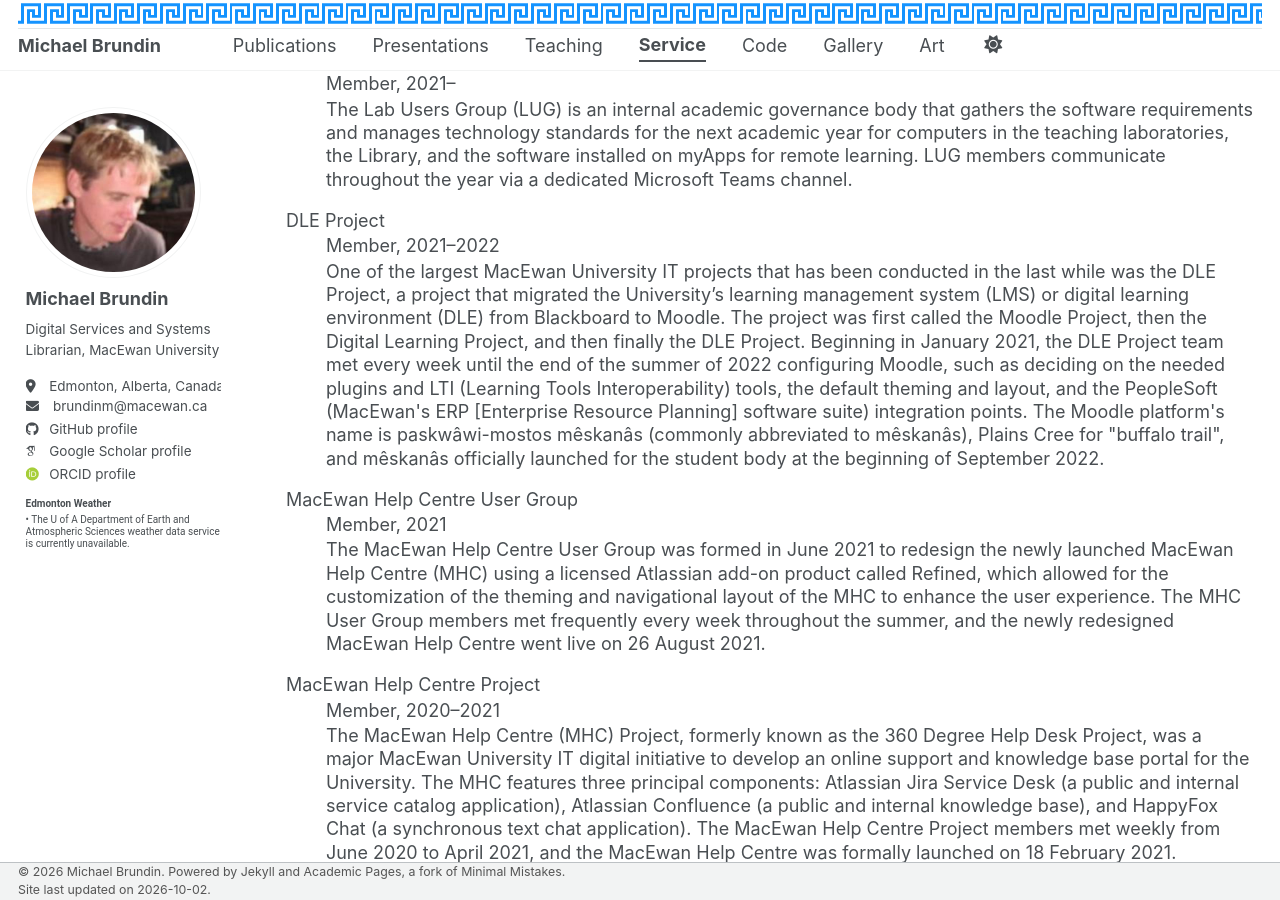
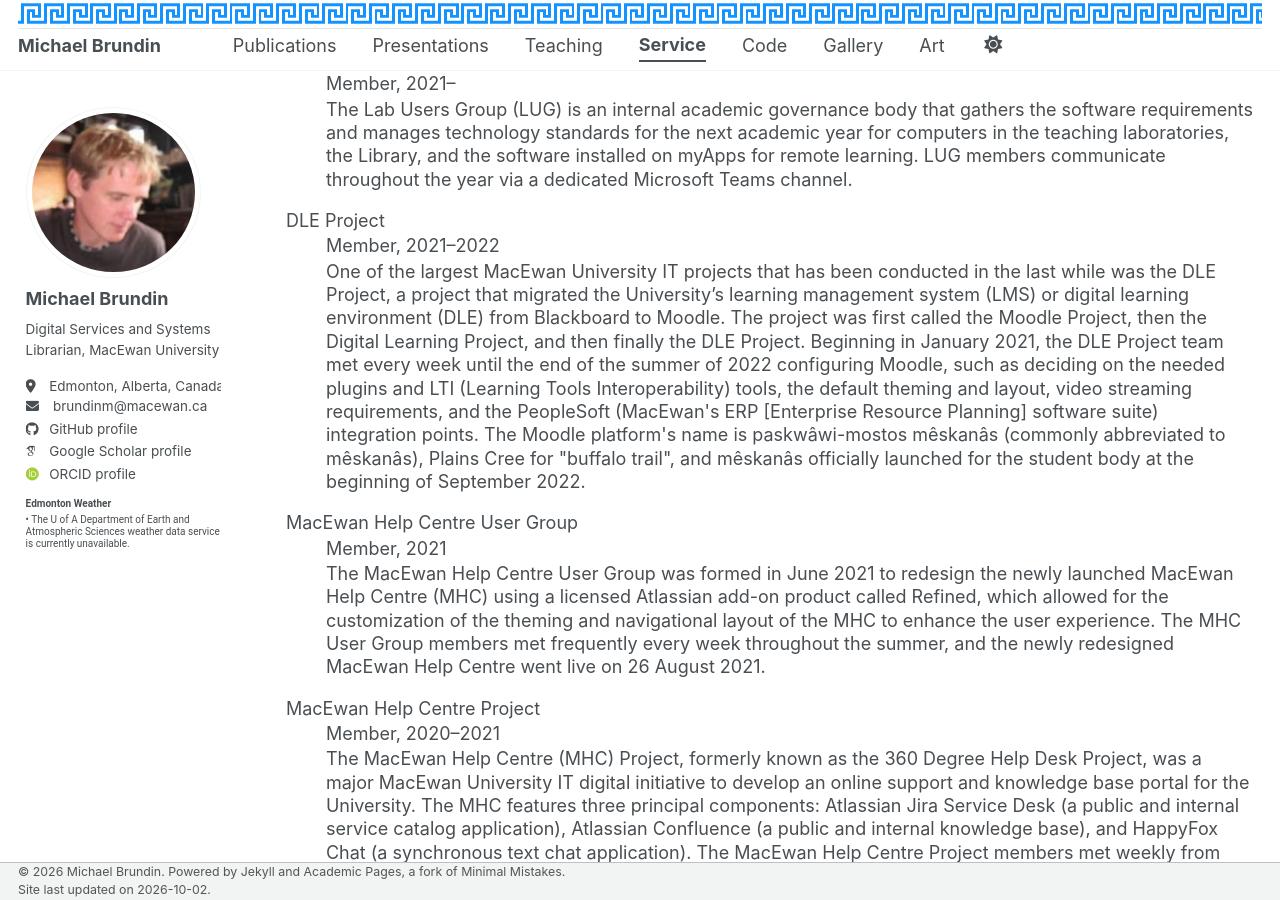
Before and after one commit to brundinm/brundinm.github.io, a Jekyll site: the page built from _pages/service.html, in a window 1280 px wide and 900 px high, scrolled down 1947 px. Built offline with Jekyll 4.4.1, drawn with Linux system fonts in a browser that asks for light colours; some web fonts are replaced; a script bundle is joined from its source files by our own code; library files that are not in the unit come from our copies.

Commit message:
Update service.html

```diff
--- a/_pages/service.html
+++ b/_pages/service.html
@@ -108,7 +108,7 @@
 <dl>
   <dt>DLE Project</dt>
   <dd>Member, 2021–2022</dd>
-  <dd>One of the largest MacEwan University IT projects that has been conducted in the last while was the DLE Project, a project that migrated the University’s learning management system (LMS) or digital learning environment (DLE) from Blackboard to Moodle. The project was first called the Moodle Project, then the Digital Learning Project, and then finally the DLE Project.  Beginning in January 2021, the DLE Project team met every week until the end of the summer of 2022 configuring Moodle, such as deciding on the needed plugins and LTI (Learning Tools Interoperability) tools, the default theming and layout, and the PeopleSoft (MacEwan's ERP [Enterprise Resource Planning] software suite) integration points. The Moodle platform's name is paskwâwi-mostos mêskanâs (commonly abbreviated to mêskanâs), Plains Cree for "buffalo trail", and mêskanâs officially launched for the student body at the beginning of September 2022.</dd>
+  <dd>One of the largest MacEwan University IT projects that has been conducted in the last while was the DLE Project, a project that migrated the University’s learning management system (LMS) or digital learning environment (DLE) from Blackboard to Moodle. The project was first called the Moodle Project, then the Digital Learning Project, and then finally the DLE Project.  Beginning in January 2021, the DLE Project team met every week until the end of the summer of 2022 configuring Moodle, such as deciding on the needed plugins and LTI (Learning Tools Interoperability) tools, the default theming and layout, video streaming requirements, and the PeopleSoft (MacEwan's ERP [Enterprise Resource Planning] software suite) integration points. The Moodle platform's name is paskwâwi-mostos mêskanâs (commonly abbreviated to mêskanâs), Plains Cree for "buffalo trail", and mêskanâs officially launched for the student body at the beginning of September 2022.</dd>
 </dl>
 <dl>
   <dt>MacEwan Help Centre User Group</dt>
```
